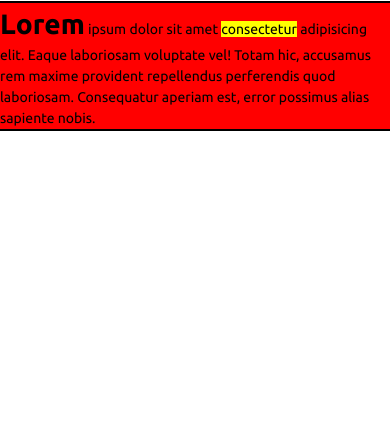
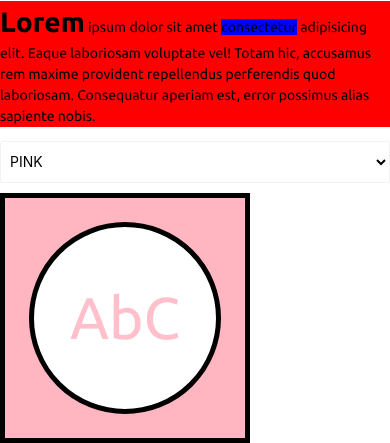
Before and after one commit to Direct-Entry-Program-8/sass-workspace, a website built with Parcel: page src/index.html in a window 390 px wide. Shown: the part 571-1014 px from the top of the page. Before the commit the page ends 844 px from the top, so only its background shows below. Built offline with nearby package versions, Linux system fonts and the light colour scheme.

Commit message:
Mixins vs Extending

```diff
--- a/src/index.html
+++ b/src/index.html
@@ -25,5 +25,18 @@
     <p id="paragraph-1">
         <b>Lorem</b> ipsum dolor sit amet <span>consectetur</span> adipisicing elit. Eaque laboriosam voluptate vel! Totam hic, accusamus rem maxime provident repellendus perferendis quod laboriosam. Consequatur aperiam est, error possimus alias sapiente nobis.
     </p>
+    <div>
+        <select>
+            <option value="dep-pink">PINK</option>
+            <option value="dep-green">GREEN</option>
+            <option value="dep-blue">BLUE</option>
+            <option value="dep-yellow">YELLOW</option>
+        </select>
+        <div id="stage">
+            <div id="circle">
+                <h1>AbC</h1>
+            </div>
+        </div>
+    </div>
 </body>
 </html>
--- a/src/scss/styles.scss
+++ b/src/scss/styles.scss
@@ -1,11 +1,11 @@
 @import url('https://fonts.googleapis.com/css2?family=Ubuntu:wght@400;500;700&display=swap');
-@import url('/node_modules/materialize-css/dist/css//materialize.css');
+@import url('/node_modules/materialize-css/dist/css/materialize.css');
 
-*{
+* {
   font-family: 'Ubuntu', sans-serif;
 }
 
-header{
+header {
   display: flex;
   justify-content: flex-end;
   padding: 20px;
@@ -16,34 +16,79 @@ header{
 /* ============================== */
 
 /* Create a variable with a color as it's value and apply it to the h1 */
+$my-variable: blue;
+
+h1 {
+  color: $my-variable;
+}
 
 /* Create a variable with the string value of 'interpolation' and use
  * it to select the elements that has the class "var-interpolation",
  * then apply a text color
 */
 
+$my-second-variable: 'interpolation';
+
+.var-#{$my-second-variable} { // -> .var-interpolation
+  color: green;
+}
+
 /* Create a variable with a CSS property name then select the h3 and
  * interpolate the property with a value
  */
 
+$my-third-variable: 'background-color';
+
+h3 {
+  #{$my-third-variable}: lightblue;
+}
+
 /* 2. Nesting */
 /* ===========*/
 
-#paragraph-1{
+//#paragraph-1 {
+//  background-color: red;
+//}
+//
+//#paragraph-1 b {
+//  font-size: 2rem;
+//}
+//
+//#paragraph-1 span {
+//  background-color: yellow;
+//}
+//
+//#paragraph-1:hover {
+//  color: white;
+//}
+//
+//#paragraph-1:hover span {
+//  color: green;
+//  font-weight: bold;
+//}
+
+#paragraph-1 {
   background-color: red;
-}
-#paragraph-1 b{
+
+  b {
     font-size: 2rem;
   }
-#paragraph-1 span{
+
+  span {
     background-color: yellow;
+    @media all and (max-width: 768px) {
+      background-color: blue;
     }
-#paragraph-1:hover{
+  }
+
+  &:hover {
     color: white;
-}
-#paragraph-1:hover span{
+
+    span {
       color: green;
       font-weight: bold;
+    }
+  }
 }
 
 /* Revamp above CSS using SASS nesting and parent referencing */
@@ -55,26 +100,56 @@ header{
  * "text-color" and then use it to apply white and dark theme to the app via the help of extending
  */
 
-.white{
-    background-color: white;
-    color: black;
+@mixin theme($background-color, $text-color) {
+  background-color: $background-color;
+  color: $text-color;
 }
 
-.dark{
-    background-color: black;
-    color: white;
+.white {
+  @include theme(white, black);
 }
 
-body.dark span{
-    color: black !important;
+.dark {
+  @include theme(rgb(77, 77, 77), white);
 }
 
-body.dark p{
-    border-top: 2px solid white;
-    border-bottom: 2px solid white;
+select {
+  display: block !important;
 }
 
-body.white p{
-    border-top: 2px solid black;
-    border-bottom: 2px solid black;
+%center {
+  display: flex;
+  justify-content: center;
+  align-items: center;
 }
+
+@mixin changeTheme($theme) {
+  #stage.dep-#{$theme} {
+    margin-top: 10px;
+    width: 250px;
+    height: 250px;
+    border: 5px solid black;
+    @extend %center;
+    background-color: light#{$theme};
+
+    #circle {
+      @extend %center;
+      width: 80%;
+      height: 80%;
+      background-color: white;
+      border: 5px solid black;
+      border-radius: 100%;
+
+      h1 {
+        padding: 0;
+        margin: 0;
+        color: #{$theme};
+      }
+    }
+  }
+}
+
+@include changeTheme(pink);
+@include changeTheme(green);
+@include changeTheme(blue);
+@include changeTheme(yellow);
--- a/src/ts/main.ts
+++ b/src/ts/main.ts
@@ -8,3 +8,15 @@ sthTheme.addEventListener('input', ()=>{
         document.body.classList.add('white');
     }
 });
+
+const sltColor = document.querySelector<HTMLSelectElement>('select')!;
+const divStage = document.querySelector<HTMLDivElement>('#stage')!;
+
+divStage.classList.add(sltColor.value);
+
+sltColor.addEventListener('input', ()=> {
+    for(const styleClass of divStage.classList){
+        divStage.classList.remove(styleClass);
+    }
+    divStage.classList.add(sltColor.value);
+});
```
Lines whose indentation alone changed are shown as unchanged.
